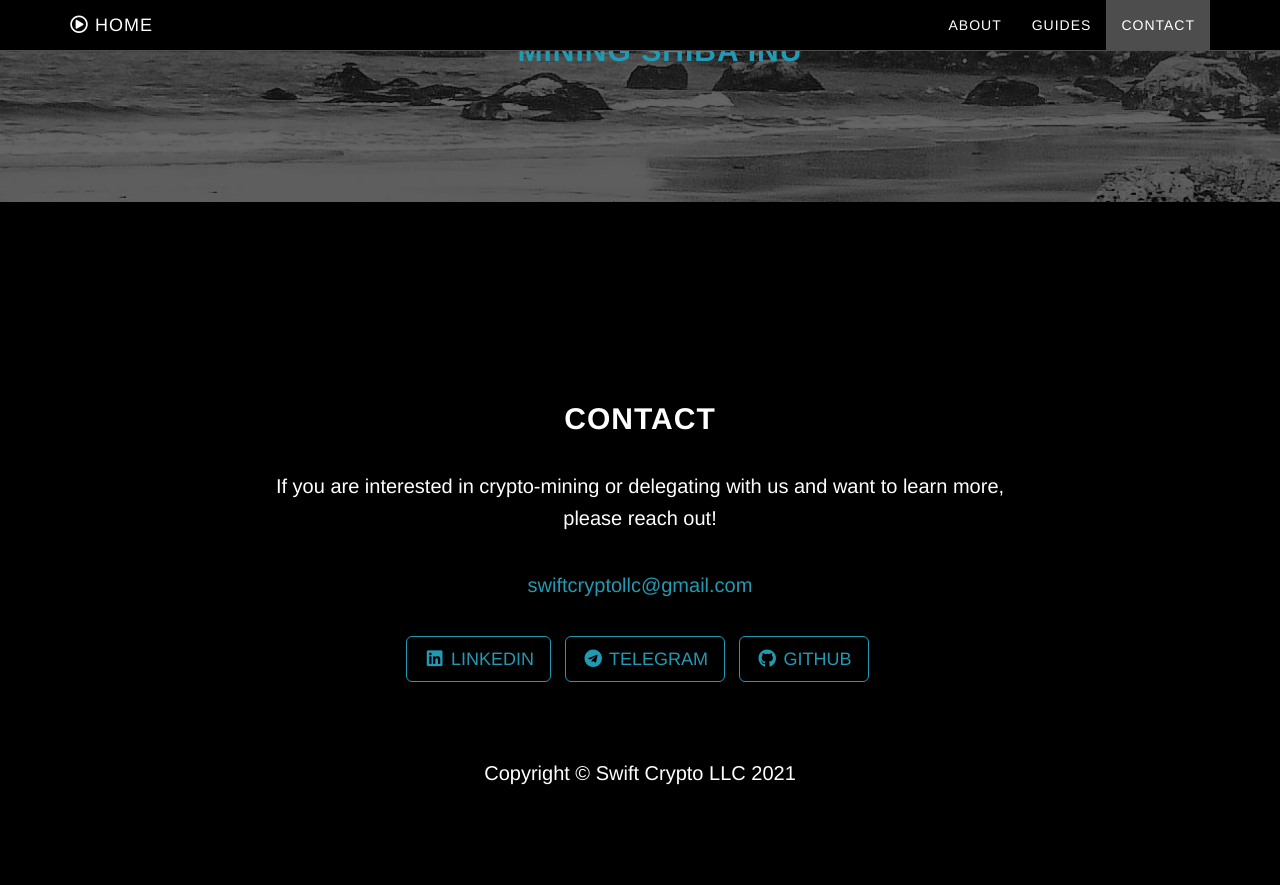
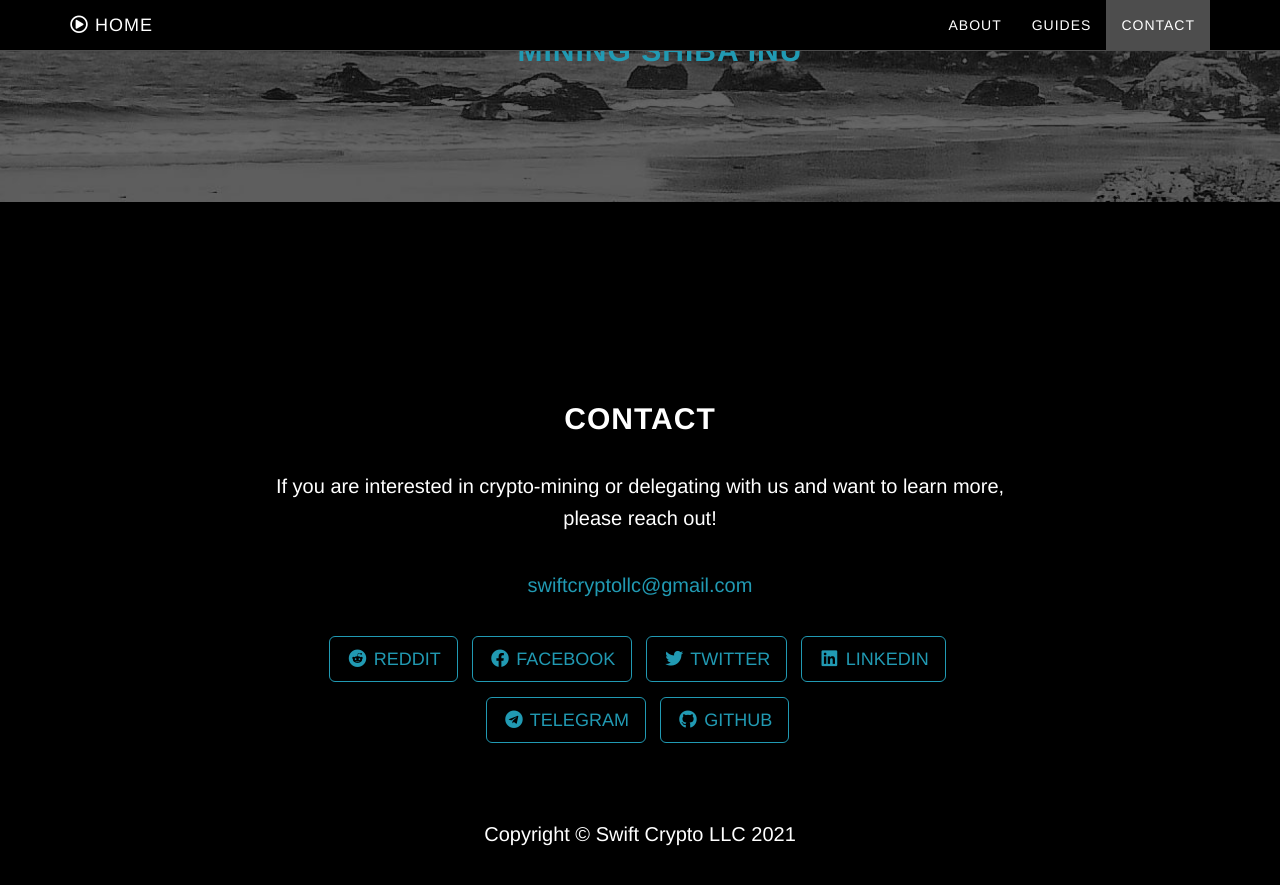
Before and after one commit to swiftcryptollc/swiftcryptollc.github.io, a Jekyll site: the page built from index.html, in a window 1280 px wide and 900 px high, scrolled down 1887 px. Shown: the top 885 px of the window. Built offline with Jekyll 4.4.1, drawn with Linux system fonts in a browser that asks for light colours; before the commit the page ends 2726 px from its top, so only the background shows below that.

Commit message:
update contact information

```diff
--- a/_config.yml
+++ b/_config.yml
@@ -15,6 +15,12 @@ footer: Swift Crypto LLC
 
 # Social networks usernames (many more available: google-plus, flickr, dribbble, pinterest, instagram, tumblr, linkedin, twitter facebook stack-overflow, bitbucket, etc.)
 social:
+  - title: reddit
+    url: https://www.reddit.com/user/SwiftCryptoLLC/
+  - title: facebook
+    url: https://www.facebook.com/Swift-Crypto-LLC
+  - title: twitter
+    url: https://twitter.com/SwiftCryptoLLC
   - title: linkedin
     url: https://www.linkedin.com/company/swift-crypto-llc
   - title: telegram
```
Also changed, not shown: 4 other files.
